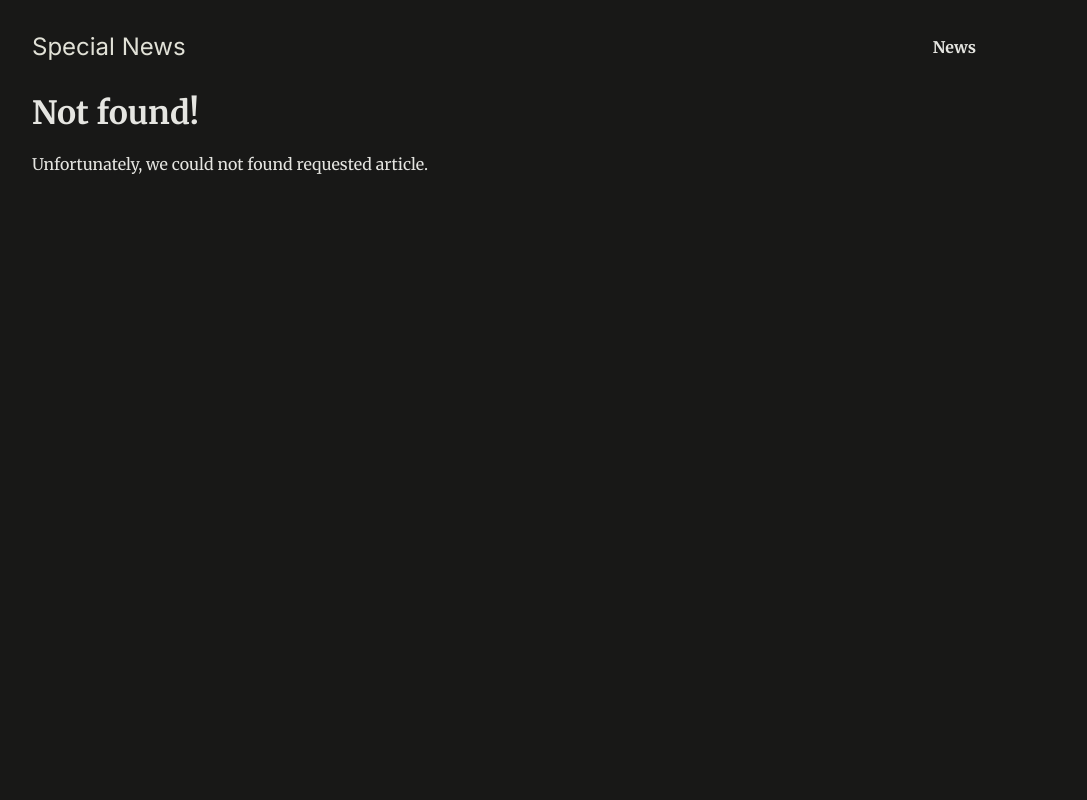
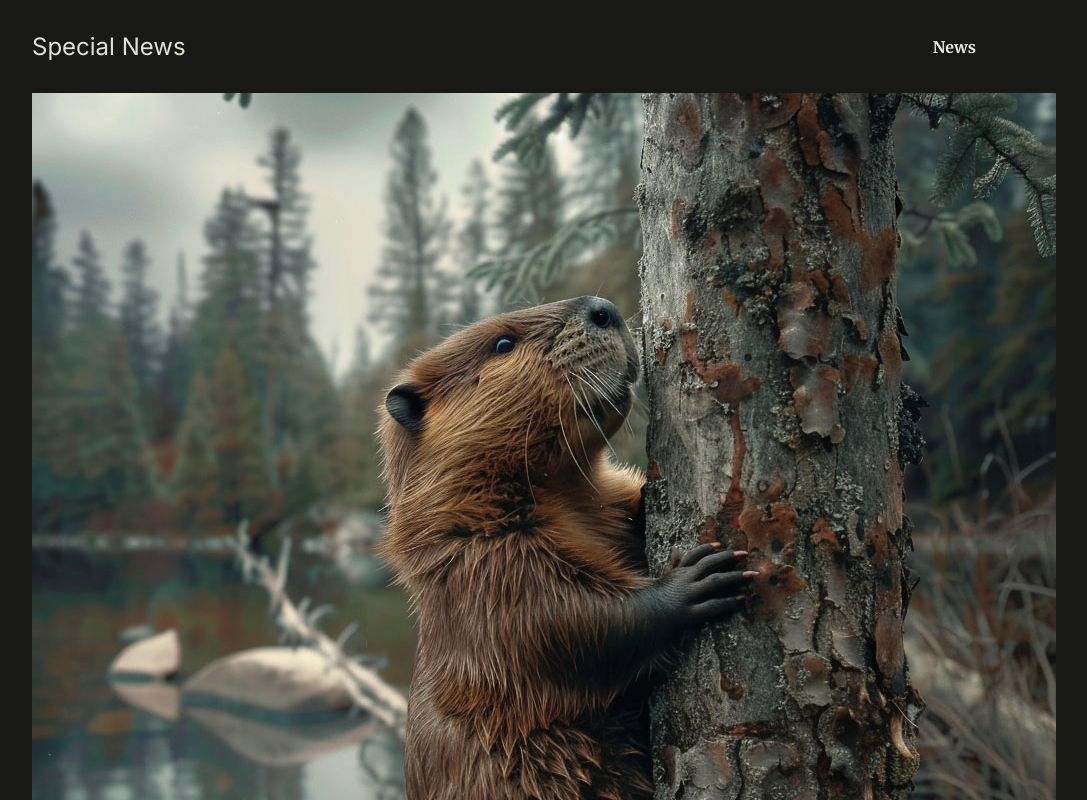
Before and after one commit to Lika-M/special-news, a Next.js app: page /news/beaver-plague/image in a window 1280 px wide. Before the commit this address had no page. Shown: the top 800 px of the page, without its empty margins (128-1215 px from the left). Built offline with nearby package versions, Linux system fonts and the light colour scheme.

Commit message:
Made news images clickable to view in full screen using nested routes inside the dynamic route.

```diff
--- /dev/null
+++ b/app/news/[slug]/image/page.js
@@ -0,0 +1,18 @@
+import { notFound } from "next/navigation.js";
+
+import { getAllNews } from "@/util/news.js";
+
+export default function ImagePage({ params }) {
+    const newsItemSlug = params.slug;
+    const item = getAllNews().find(item => item.slug === newsItemSlug);
+
+    if (!item) {
+        notFound();
+    }
+
+    return (
+        <div className="fullscreen-image">
+            <img src={`/images/news/${item.image}`} alt={item.title} />
+        </div>
+    );
+}
```
Also changed, not shown: app/news/[slug]/page.js (+5 -2 lines).
